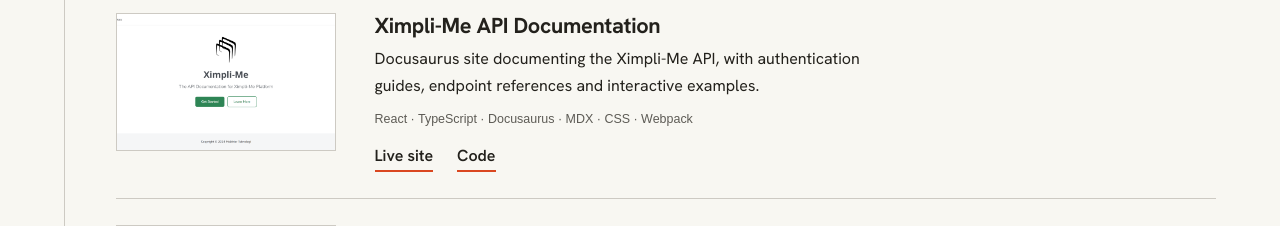
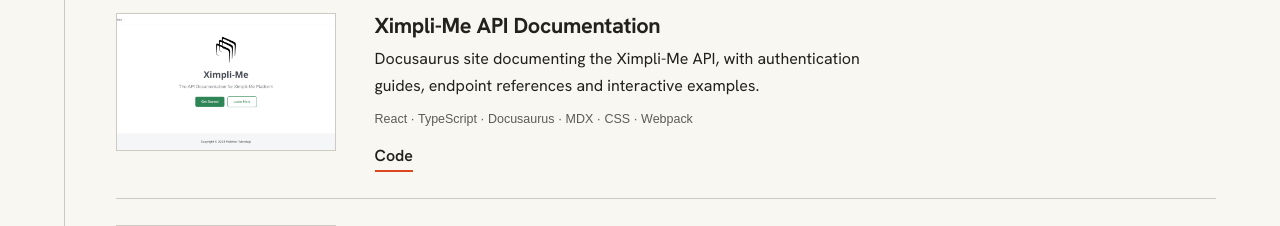
Before and after one commit to xietsunzao/portfolio, a Next.js app: page / in a window 1280 px wide. Shown: the part 1660-1886 px from the top of the page. Built offline with nearby package versions, Linux system fonts and the light colour scheme; a web font is replaced by a local one.

Commit message:
Drop the dead Ximpli-Me docs link
docs.ximpli-me.com no longer resolves (NXDOMAIN on Google DNS), so the
Live site link for the Ximpli-Me API documentation on the home page and
/projects led nowhere. The project keeps its GitHub link.

```diff
--- a/src/data/projects.ts
+++ b/src/data/projects.ts
@@ -60,7 +60,6 @@
       "Docusaurus site documenting the Ximpli-Me API, with authentication guides, endpoint references and interactive examples.",
     image: "/projects/project-5.png",
     imageAlt: "Ximpli-Me API documentation home page",
-    demo: "https://docs.ximpli-me.com",
     github: "https://github.com/xietsunzao/ximpli-documentation/",
     stack: ["React", "TypeScript", "Docusaurus", "MDX", "CSS", "Webpack"],
   },
```
